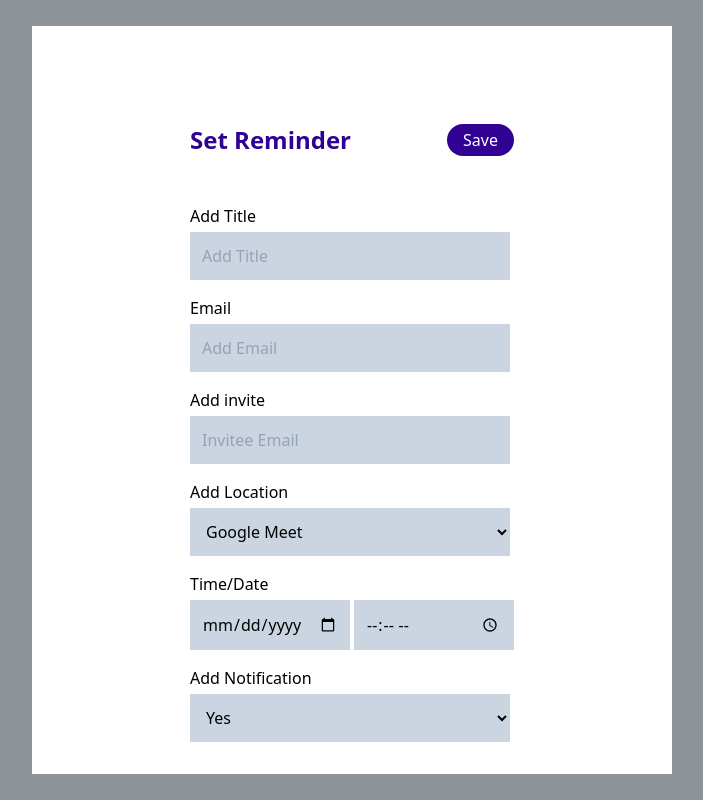
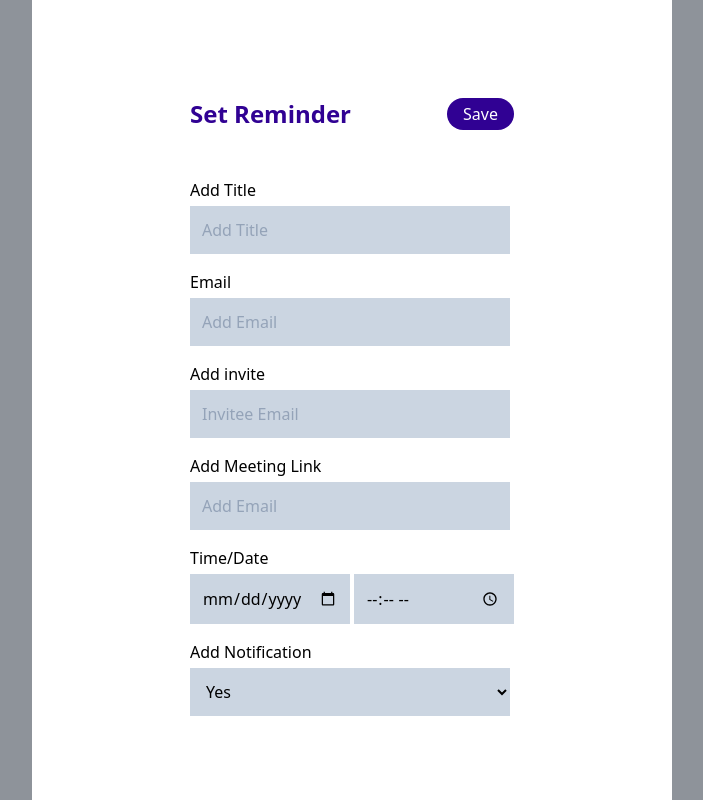
Before and after one commit to ceasar28/AuxiBot-UI, a React (Create React App) app: page /Reminder in a window 1280 px wide. Shown: the whole page, without its empty margins (288-991 px from the left). Built offline with nearby package versions, Linux system fonts and the light colour scheme.

Commit message:
error fix

```diff
--- a/src/screen/ReminderModal.jsx
+++ b/src/screen/ReminderModal.jsx
@@ -6,6 +6,7 @@ import { FiChevronRight } from 'react-icons/fi';
 const ReminderModal = () => {
   const [title, setTitle] = useState('');
   const [value, setValue] = useState('');
+  const [meetLink, setMeetLink] = useState('');
   const [emails, setEmails] = useState([]);
   const [currentEmail, setCurrentEmail] = useState('');
 
@@ -16,6 +17,7 @@ const ReminderModal = () => {
     // Reset the form fields
     setTitle('');
     setValue('');
+    setMeetLink('');
     setEmails([]);
     setCurrentEmail('');
   }
@@ -38,11 +40,11 @@ const ReminderModal = () => {
   };
 
   return (
-    <div className="fixed top-0 left-0 w-full h-full  items-center  bg-gray-800 bg-opacity-50  flex justify-center  ">
+    <div className=" top-0 left-0 w-full h-full  items-center  bg-gray-800 bg-opacity-50  flex justify-center  ">
       {/* <div className="fixed inset-0 bg-[black] bg-opacity-30 backdrop-blur-sm  flex justify-center items-center "> */}
 
-      <div className="md:w-[40rem] p-8 bg-white justify-center items-center mx-20">
-        <form onSubmit={handleSubmit} className="mt-6 grid justify-center items-center overflow-hidden">
+      <div className="md:w-[40rem] h-[100vh] p-8 bg-white justify-center items-center mx-20">
+        <form onSubmit={handleSubmit} className="mt-6 grid justify-center items-center overflow-hidden ">
           <div className="p-2 mb-2 cursor-pointer " >
             <FiChevronRight className="text-white  text-lg top-[1.3rem] right-[7rem]" />
           </div>
@@ -102,12 +104,17 @@ const ReminderModal = () => {
             </div>
 
             <div className='grid gap-1'>
-              <label>Add Location</label>
-              <select className="w-[20rem] p-3 bg-slate-300 border-slate-500 placeholder-slate-400 px-3 contrast-more:border-slate-400 contrast-more:placeholder-slate-500 z-99">
-                {link.map((item, index) => (
-                  <option key={index}>{item.icon}{item.name}</option>
-                ))}
-              </select>
+              <label>Add Meeting Link</label>
+              <div>
+                <input
+                  type='text'
+                  required
+                  value={meetLink}
+                  onChange={(e) => setValue(e.target.value)}
+                  placeholder='Add Email'
+                  className="w-[20rem] p-3 bg-slate-300 border-slate-500 placeholder-slate-400 px-3 contrast-more:border-slate-400 contrast-more:placeholder-slate-500"
+                />
+              </div>
             </div>
 
             <div className='grid gap-1'>
```
